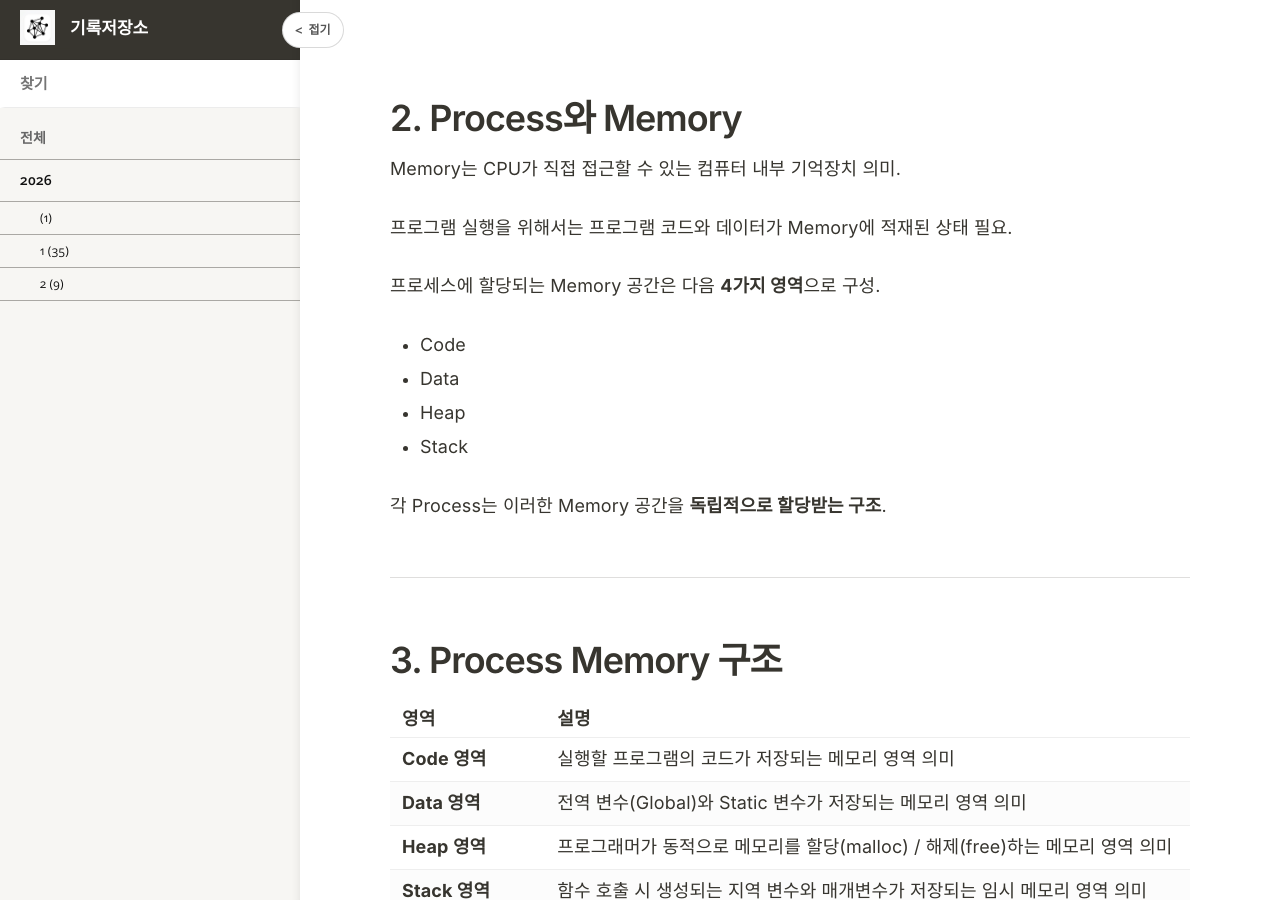
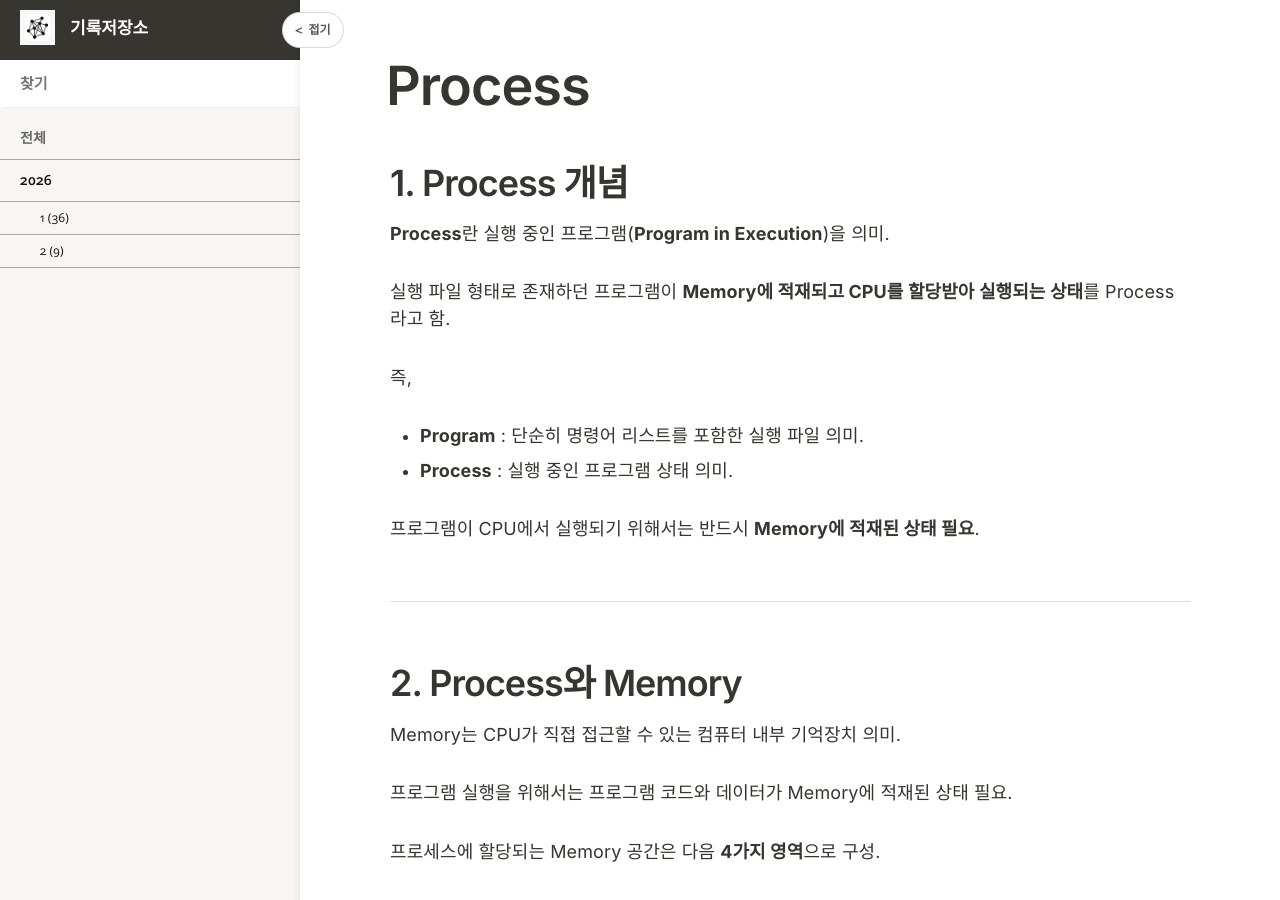
Before and after one commit to mooooonmin/mooooonmin.github.io, a Jekyll site: the page built from _posts/2026-03-13-Process.md, in a window 1280 px wide and 900 px high. Built offline with Jekyll 4.4.1, drawn with Linux system fonts in a browser that asks for light colours; some web fonts are replaced; some of the changed lines change nothing that is shown.

Commit message:
수정정

```diff
--- a/_posts/2026-03-13-Process.md
+++ b/_posts/2026-03-13-Process.md
@@ -1,8 +1,8 @@
 ---
-
-## title: Process
+title: Process
 category: 1
 date: 2026-03-13 00:00:00 +0900
+---
 
 ## 1. Process 개념
 
```
